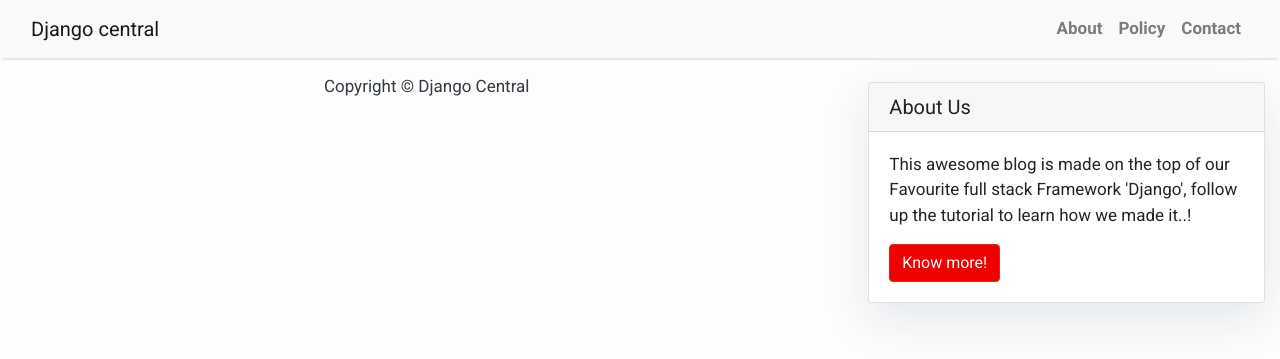
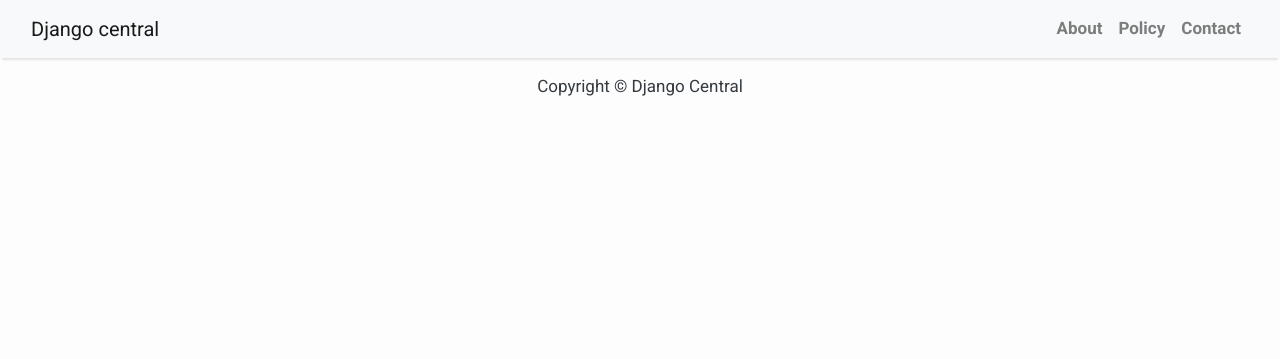
Before and after one commit to kc-clintone/emobilis-interview, a Django app: template emobilis_interview/blog/templates/base.html in a window 1280 px wide. Shown: the top 359 px of the page. Run offline with Django 5.2, Linux system fonts and the light colour scheme; the template is opened without the code that fills it, so the values that code supplies are empty; some libraries are stand-ins or nearby versions.

Commit message:
tiding up and minor changes

```diff
--- a/emobilis_interview/blog/templates/base.html
+++ b/emobilis_interview/blog/templates/base.html
@@ -2,7 +2,7 @@
 <html>
 
     <head>
-        <title>clintones blog</title>
+        <title>clinton's blog</title>
         <link href="https://fonts.googleapis.com/css?family=Roboto:400,700" rel="stylesheet">
         <meta name="google" content="notranslate" />
         <meta name="viewport" content="width=device-width, initial-scale=1" />
@@ -58,29 +58,6 @@
                  </div>
             </div>
         </nav>
-	{% block sidebar %}
-
-<style>
-        .card{
-            box-shadow: 0 16px 48px #E3E7EB;
-        }
-
-</style>
-
-<!-- Sidebar Widgets Column -->
-<div class="col-md-4 float-right ">
-<div class="card my-4">
-        <h5 class="card-header">About Us</h5>
-    <div class="card-body">
-        <p class="card-text"> This awesome blog is made on the top of our Favourite full stack Framework 'Django', follow up the tutorial to learn how we made it..!</p>
-        <a href="https://djangocentral.com/building-a-blog-application-with-django"
-           class="btn btn-danger">Know more!</a>
-    </div>
-</div>
-</div>
-
-{% endblock sidebar %}
-
         {% block content %}
         <!-- Content Goes here -->
 
--- a/emobilis_interview/emobilis_interview/settings.py
+++ b/emobilis_interview/emobilis_interview/settings.py
@@ -108,7 +108,7 @@ AUTH_PASSWORD_VALIDATORS = [
 
 LANGUAGE_CODE = 'en-us'
 
-TIME_ZONE = 'EAT'
+TIME_ZONE = 'UTC'
 
 USE_I18N = True
 
```
Also changed, not shown: emobilis_interview/blog/templates/sidebar.html (added, +22 -0 lines).
